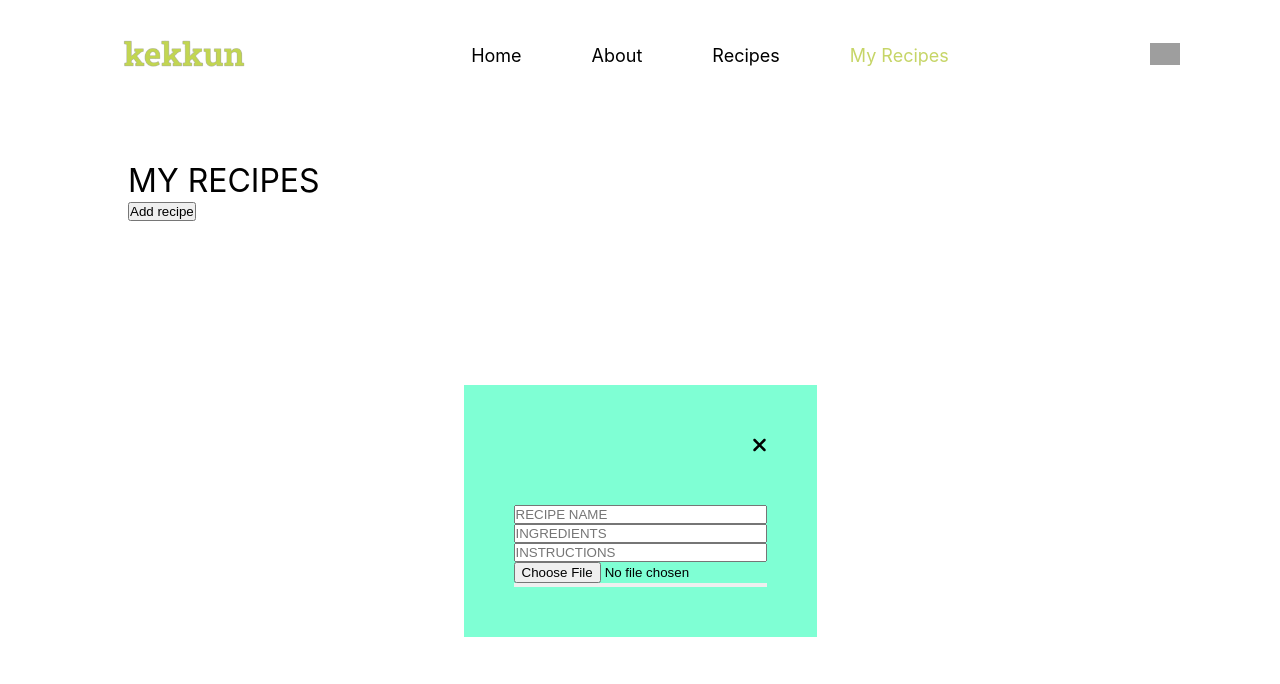
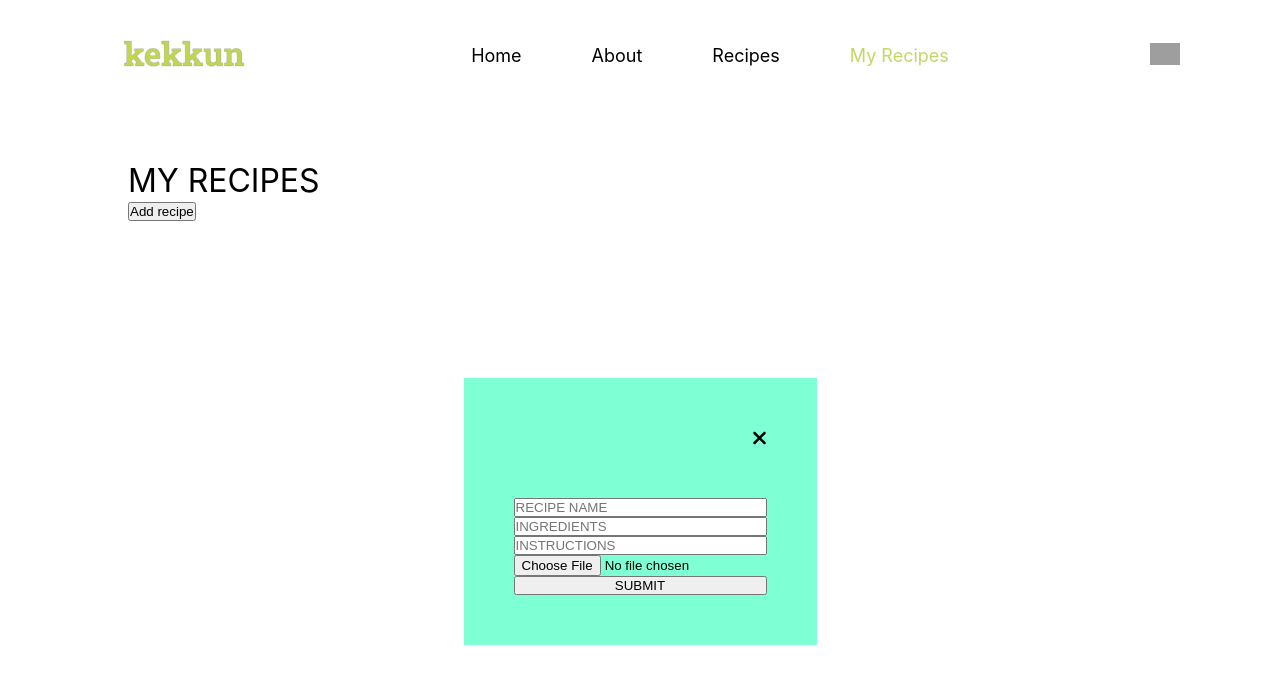
Before and after one commit to soup-bot/Kekkun, a Vue app: page /myrecipes in a window 1280 px wide. Shown: the top 684 px of the page. Built offline with nearby package versions, Linux system fonts and the light colour scheme; no server answers; sample sign-in values are in the browser's storage; grey boxes are pictures that could not be loaded.

Commit message:
Update MyRecipes.vue

```diff
--- a/src/views/MyRecipes.vue
+++ b/src/views/MyRecipes.vue
@@ -20,6 +20,7 @@ onMounted(() => {
     }
   });
 });
+
 </script>
 
 
@@ -34,7 +35,7 @@ onMounted(() => {
 <input placeholder="INGREDIENTS" v-model ="ingredients" type="text">
 <input placeholder="INSTRUCTIONS" v-model ="instructions" type="text">
 <input type="file" accept="image/*" @change="handleImageUpload">
-<button @click="submitRecipe" class="submit"></button>
+<button @click="submitRecipe" class="submit">SUBMIT</button>
 </div>
 
 </body>
```
